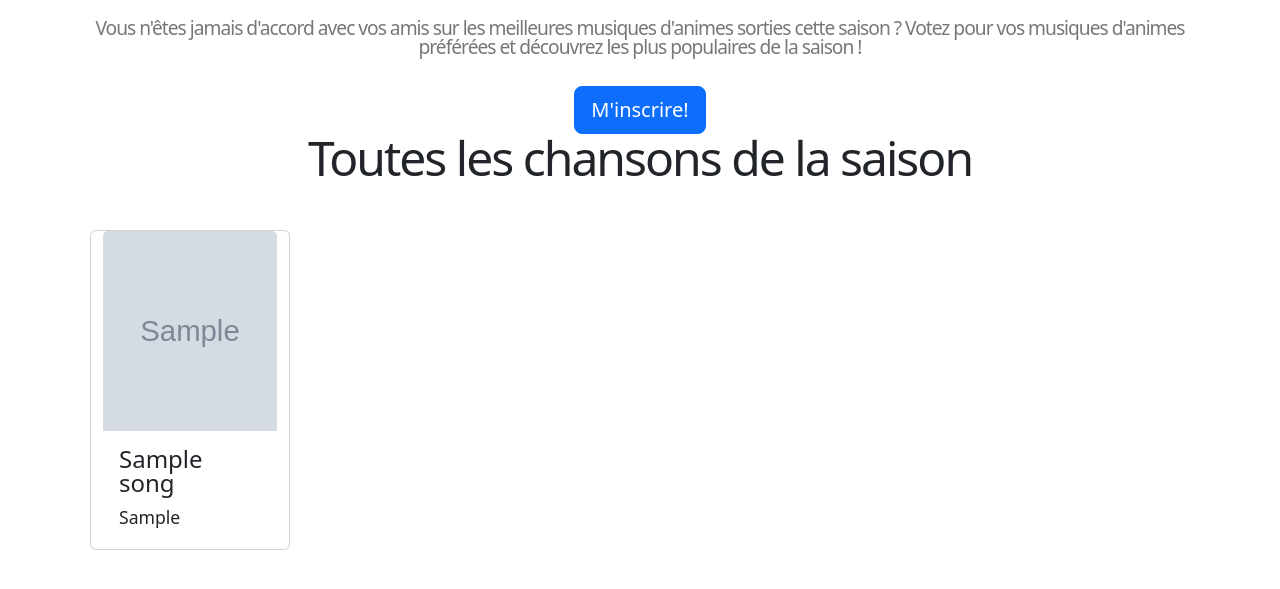
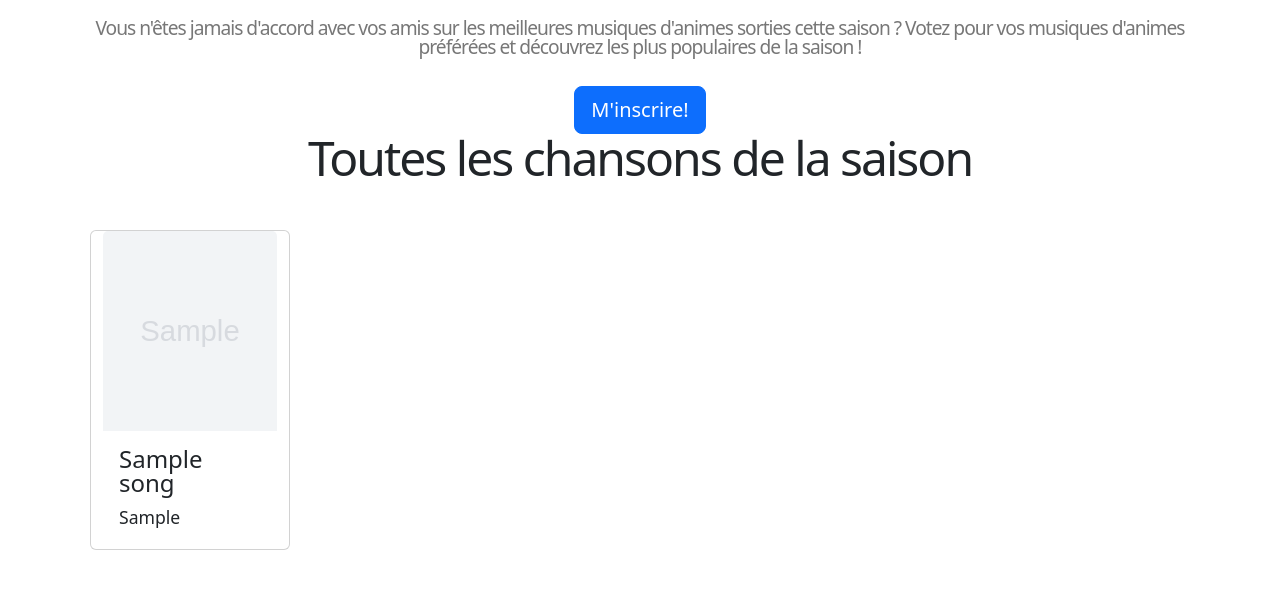
Before and after one commit to Azzurox/ani_songs, a Rails app: page / in a window 1280 px wide, with the pointer over the restyled element. Shown: the part 82-671 px from the top of the page. Run offline with Rails 7, Linux system fonts and the light colour scheme; tables that the repository leaves empty hold one stand-in row (values such as "Sample post"); grey boxes marked "Sample" are stand-in pictures; style sheets or scripts are compiled from the project's sources; parts of the project's set-up code (start-up, migrations or seed data) failed here and were passed over; some libraries are stand-ins or nearby versions.

Commit message:
add a hover on images

```diff
--- a/app/assets/stylesheets/custom.scss
+++ b/app/assets/stylesheets/custom.scss
@@ -14,6 +14,10 @@
 #logo:hover {
   color: #fff;
   text-decoration: none;
+}
+
+.card img:hover {
+  opacity: 0.3;
 }
 
 body {
```
